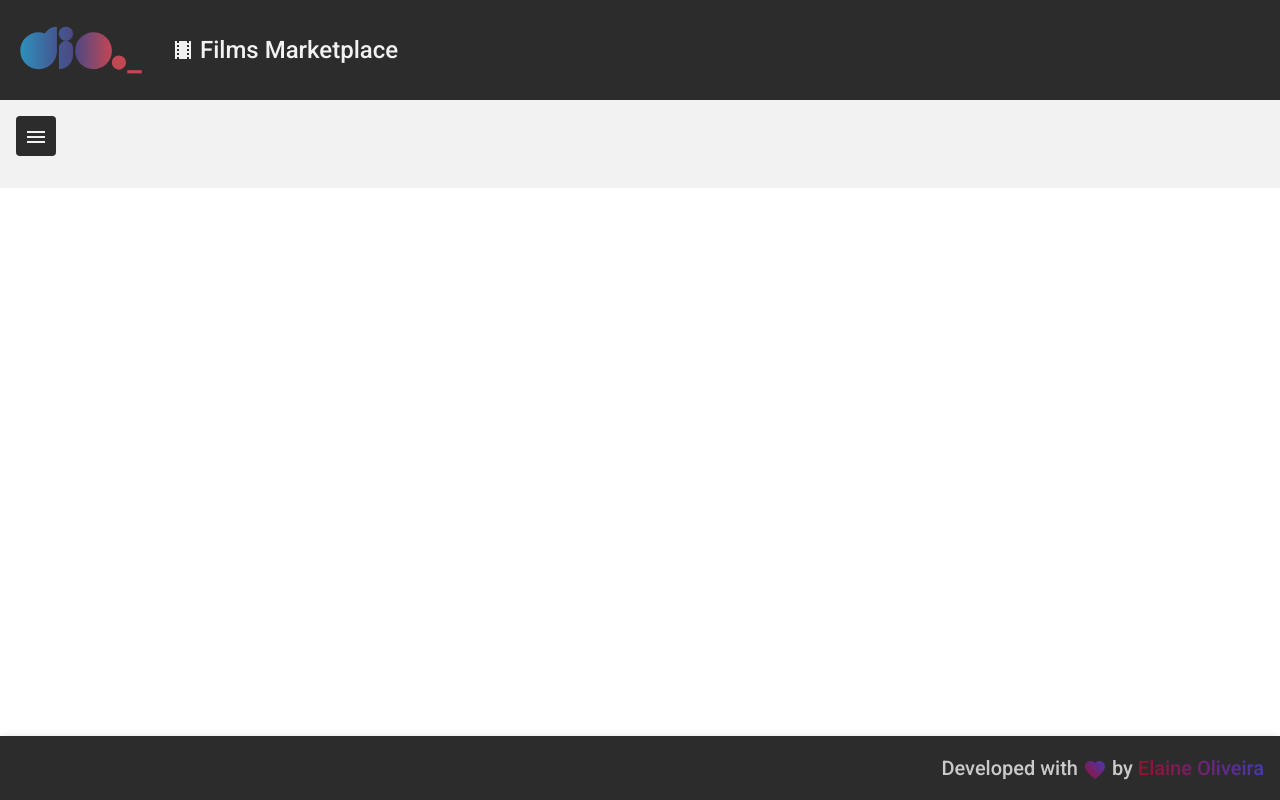
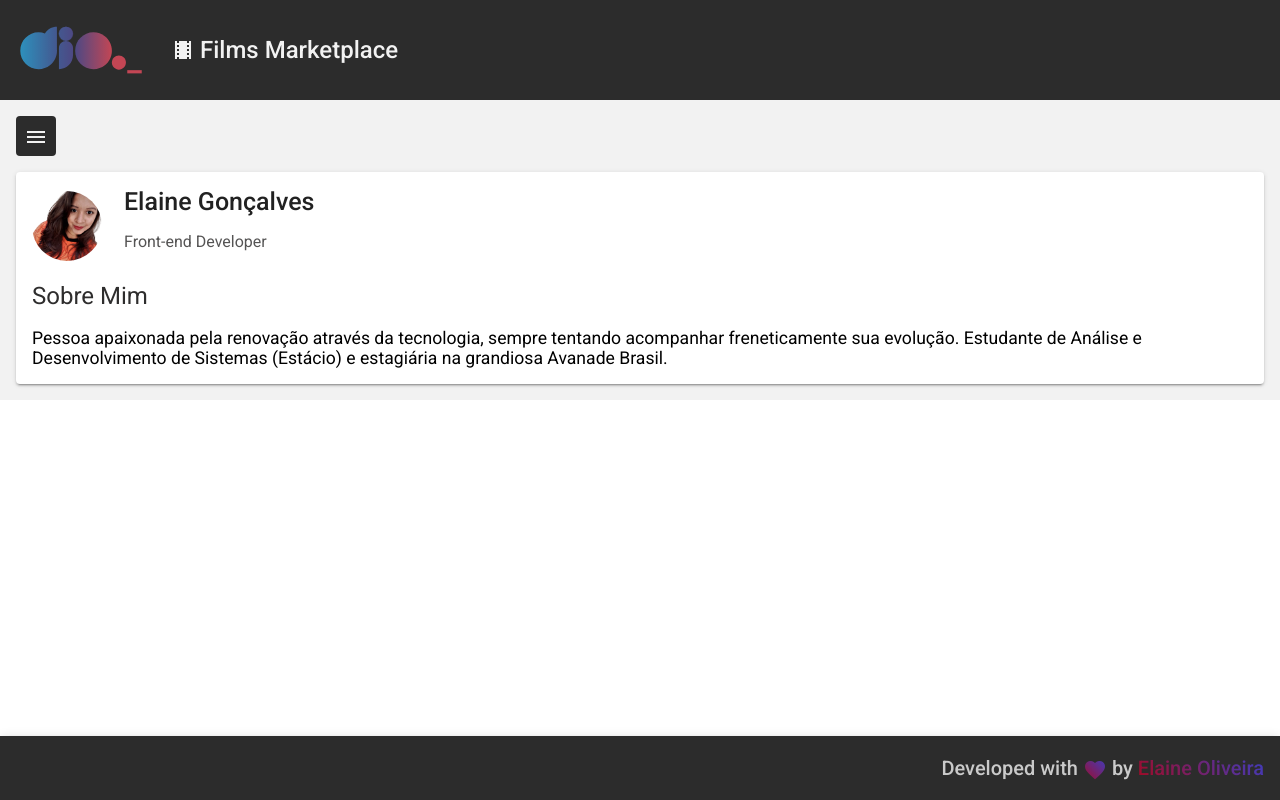
Before and after one commit to Elaine-Gon/marketplace_Angular, an Angular app: page /about in a window 1280 px wide. Before the commit this address led to /. Built offline with nearby package versions, Linux system fonts and the light colour scheme.

Commit message:
component about

```diff
--- a/src/app/app.module.ts
+++ b/src/app/app.module.ts
@@ -24,6 +24,7 @@ import { CardFilmComponent } from './components/template/card-film/card-film.com
 import { ListFilmsComponent } from './views/list-films/list-films.component';
 import { SelectButtonComponent } from './components/template/select-button/select-button.component';
 import { CheckoutComponent } from './views/checkout/checkout.component';
+import { AboutComponent } from './views/about/about.component';
 
 
 @NgModule({
@@ -37,6 +38,7 @@ import { CheckoutComponent } from './views/checkout/checkout.component';
     ListFilmsComponent,
     SelectButtonComponent,
     CheckoutComponent,
+    AboutComponent,
   ],
   imports: [
     BrowserModule,
--- a/src/app/components/template/nav/nav.component.html
+++ b/src/app/components/template/nav/nav.component.html
@@ -9,7 +9,7 @@
         <i class="material-icons">theaters</i>
         List Films
       </a>
-      <a mat-list-item href="">
+      <a mat-list-item routerLink="/about">
         <i class="material-icons">import_contacts</i>
         About the author
       </a>
--- /dev/null
+++ b/src/app/views/about/about.component.css
@@ -0,0 +1,41 @@
+.mat-card-header {
+ width: 100vw;
+
+ display: flex;
+ align-items: center;
+}
+
+.mat-card-avatar {
+  width: 70px;
+  height: 70px;
+}
+
+.mat-card-header-text {
+  margin-left: -10px;
+}
+
+h3 {
+  font-family: Roboto;
+  font-size: 25px;
+  font-weight: 500;
+}
+
+p {
+
+  font-family: Roboto;
+  font-size: 16px;
+  color: #555454;
+}
+
+.mat-card-content {
+  margin-top: 1rem;
+}
+
+.mat-card-title {
+  color: #2e2d2d;
+}
+
+.mat-card-text {
+  color: #000000;
+  font-size: 1.1rem;
+}
--- /dev/null
+++ b/src/app/views/about/about.component.html
@@ -0,0 +1,14 @@
+<mat-card class="mat-card mat-focus-indicador home mat-elevation-z2">
+  <mat-card-header>
+    <img mat-card-avatar class="mat-card-avatar" [src]="avatar"/>
+    <div mat-card-header-text class="mat-card-header-text">
+      <h3>Elaine Gonçalves</h3>
+      <p>Front-end Developer</p>
+    </div>
+  </mat-card-header>
+  <mat-card-content>
+    <h1 class="mat-card-title">Sobre Mim</h1>
+    <p class="mat-card-text">Pessoa apaixonada pela renovação através da tecnologia, sempre tentando acompanhar freneticamente sua evolução. Estudante de Análise e Desenvolvimento de Sistemas (Estácio) e estagiária na grandiosa Avanade Brasil.
+    </p>
+  </mat-card-content>
+</mat-card>
--- /dev/null
+++ b/src/app/views/about/about.component.ts
@@ -0,0 +1,18 @@
+import { Component, OnInit } from '@angular/core';
+import { Router } from '@angular/router';
+
+@Component({
+  selector: 'app-about',
+  templateUrl: './about.component.html',
+  styleUrls: ['./about.component.css']
+})
+export class AboutComponent implements OnInit {
+
+  avatar = 'assets/img/photo.png'
+
+  constructor(private route: Router) { }
+
+  ngOnInit(): void {
+  }
+
+}
```
Also changed, not shown: src/app/app-routing.module.ts (+7 -1 lines), src/assets/img/photo.png (added), 1 other file (tests, documents, lock files or other folders).
